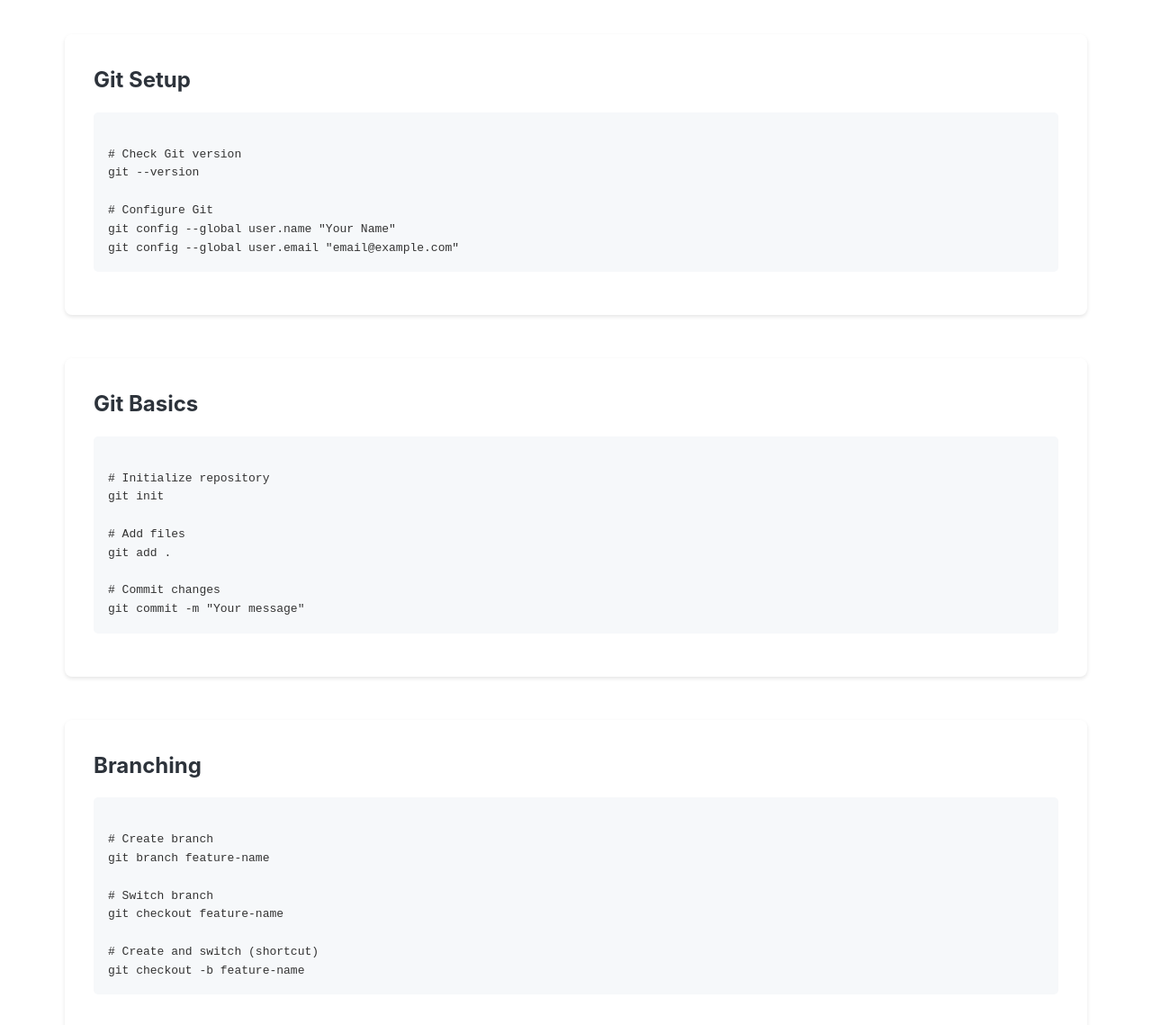
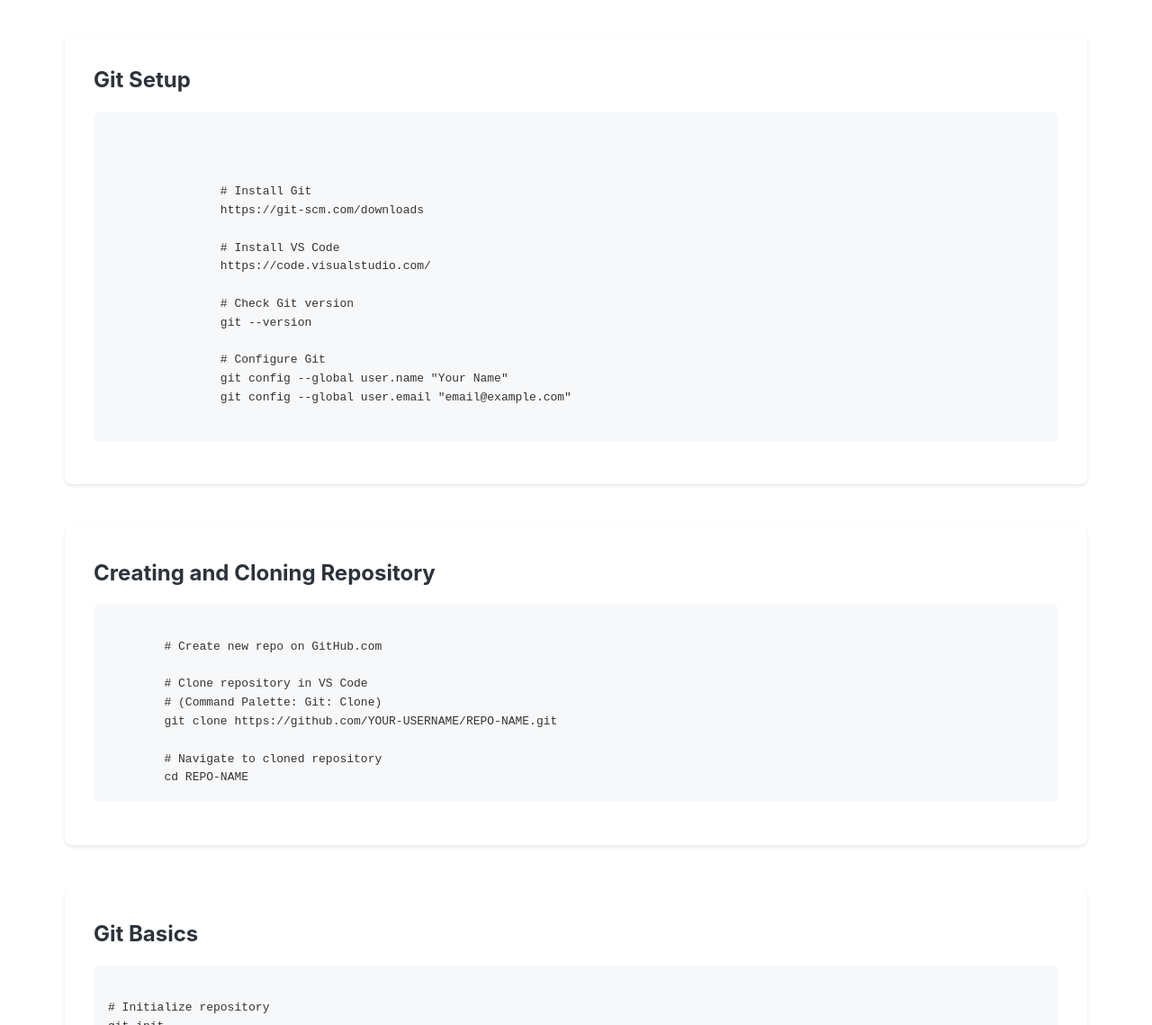
Before and after one commit to reevm28/git-learning-site, a plain HTML site: page index.html in a window 1280 px wide. Shown: the part 320-1459 px from the top of the page at 90% size. Drawn offline with Linux system fonts and the light colour scheme.

Commit message:
Update Git Setup and add Creating and Cloning Repository sections

```diff
--- a/index.html
+++ b/index.html
@@ -104,12 +104,35 @@
         <div class="section" id="setup">
             <h2>Git Setup</h2>
             <div class="code-block">
-# Check Git version
-git --version
 
-# Configure Git
-git config --global user.name "Your Name"
-git config --global user.email "email@example.com"</div>
+
+                # Install Git
+                https://git-scm.com/downloads
+
+                # Install VS Code
+                https://code.visualstudio.com/
+
+                # Check Git version
+                git --version
+
+                # Configure Git
+                git config --global user.name "Your Name"
+                git config --global user.email "email@example.com"
+
+</div>
+        </div>
+
+        <div class="section" id="create-clone">
+            <h2>Creating and Cloning Repository</h2>
+            <div class="code-block">
+        # Create new repo on GitHub.com
+
+        # Clone repository in VS Code
+        # (Command Palette: Git: Clone)
+        git clone https://github.com/YOUR-USERNAME/REPO-NAME.git
+
+        # Navigate to cloned repository
+        cd REPO-NAME</div>
         </div>
 
         <div class="section" id="basics">
```
